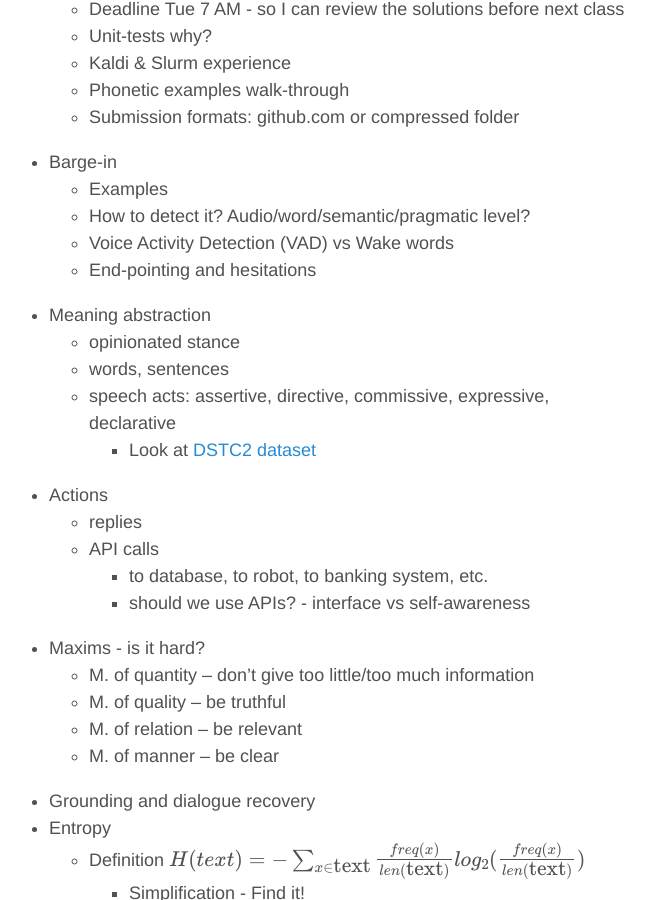
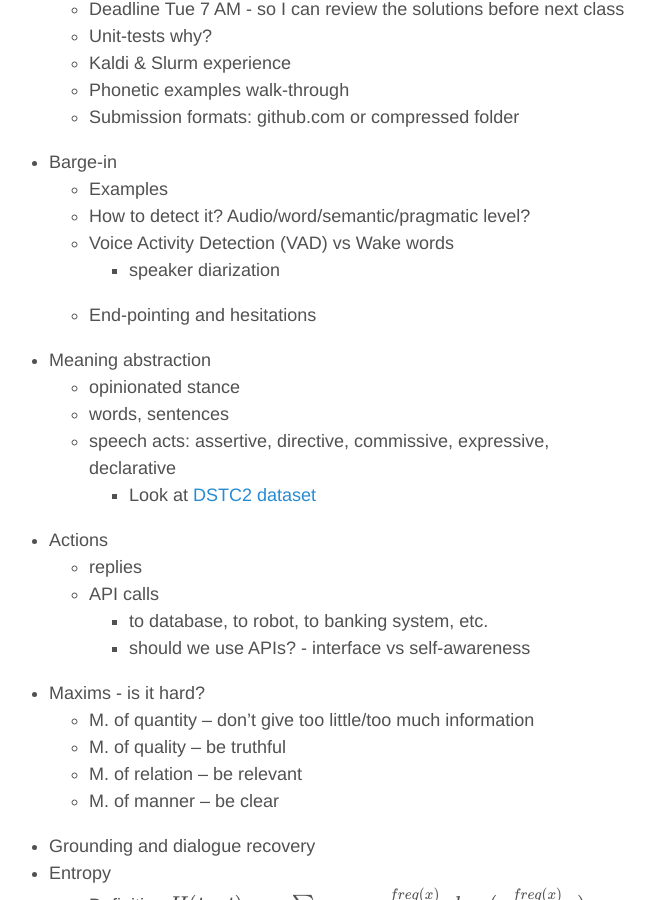
Before and after one commit to oplatek/oplatek.github.io, a Jekyll site: the page built from _posts/2019-02-26-ds-lab-2.md, in a window 1280 px wide and 900 px high, scrolled down 337 px. Shown: the whole window, without its empty margins (316-971 px from the left). Built offline with Jekyll 4.4.1, drawn with Linux system fonts in a browser that asks for light colours; formulas are drawn with MathJax 3.

Commit message:
Speaker diarization keyword

```diff
--- a/_posts/2019-02-26-ds-lab-2.md
+++ b/_posts/2019-02-26-ds-lab-2.md
@@ -19,6 +19,7 @@ tags: Mff, School, Labs, DS, dialogue systems
     - Examples
     - How to detect it? Audio/word/semantic/pragmatic level?
     - Voice Activity Detection (VAD) vs Wake words
+        * speaker diarization
     - End-pointing and hesitations
 - Meaning abstraction
     - opinionated stance
```
